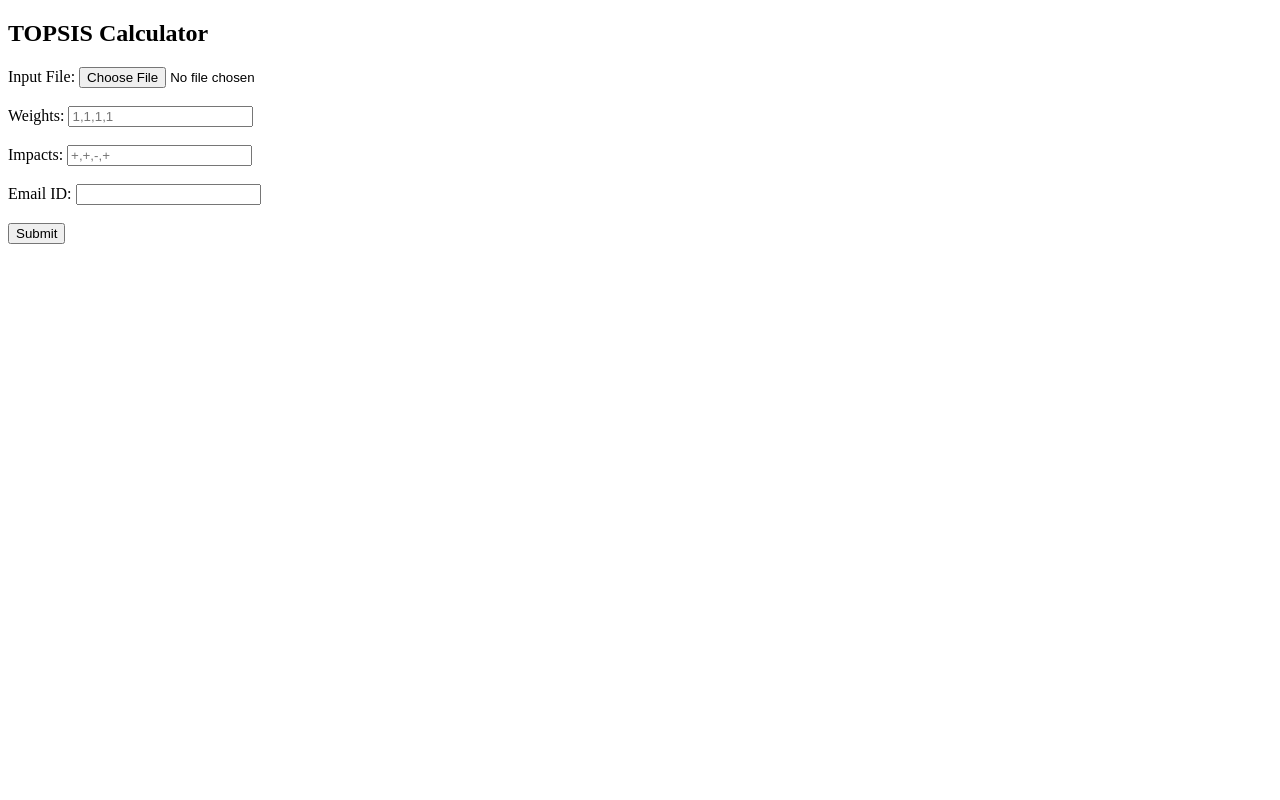
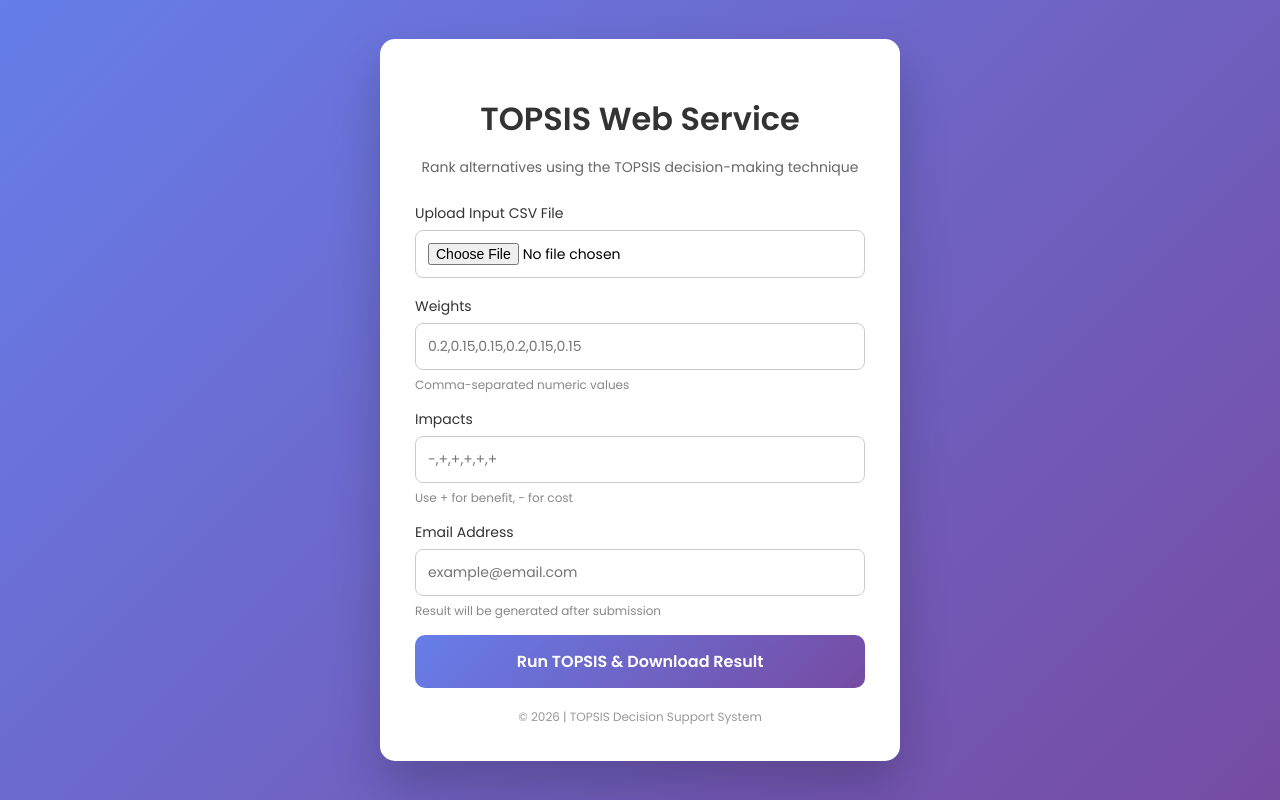
Before and after one commit to Gurkirat90/Topsis-Web-Service, a Flask app: page / in a window 1280 px wide. Run offline with Flask 3, Linux system fonts and the light colour scheme.

Commit message:
Update index.html

```diff
--- a/templates/index.html
+++ b/templates/index.html
@@ -1,25 +1,135 @@
 <!DOCTYPE html>
-<html>
+<html lang="en">
 <head>
-    <title>TOPSIS Web Service</title>
+    <meta charset="UTF-8">
+    <title>TOPSIS Decision Support System</title>
+    <meta name="viewport" content="width=device-width, initial-scale=1.0">
+
+    <!-- Google Font -->
+    <link href="https://fonts.googleapis.com/css2?family=Poppins:wght@300;400;600&display=swap" rel="stylesheet">
+
+    <style>
+        * {
+            box-sizing: border-box;
+            font-family: 'Poppins', sans-serif;
+        }
+
+        body {
+            margin: 0;
+            min-height: 100vh;
+            background: linear-gradient(135deg, #667eea, #764ba2);
+            display: flex;
+            align-items: center;
+            justify-content: center;
+        }
+
+        .container {
+            background: #ffffff;
+            width: 100%;
+            max-width: 520px;
+            padding: 35px;
+            border-radius: 15px;
+            box-shadow: 0 25px 50px rgba(0,0,0,0.2);
+        }
+
+        h1 {
+            text-align: center;
+            color: #333;
+            margin-bottom: 10px;
+        }
+
+        p {
+            text-align: center;
+            font-size: 14px;
+            color: #666;
+            margin-bottom: 25px;
+        }
+
+        label {
+            font-size: 14px;
+            font-weight: 500;
+            color: #333;
+            display: block;
+            margin-bottom: 6px;
+        }
+
+        input[type="file"],
+        input[type="text"],
+        input[type="email"] {
+            width: 100%;
+            padding: 12px;
+            margin-bottom: 18px;
+            border-radius: 8px;
+            border: 1px solid #ccc;
+            font-size: 14px;
+        }
+
+        input:focus {
+            outline: none;
+            border-color: #667eea;
+        }
+
+        .hint {
+            font-size: 12px;
+            color: #888;
+            margin-top: -12px;
+            margin-bottom: 15px;
+        }
+
+        button {
+            width: 100%;
+            padding: 14px;
+            background: linear-gradient(135deg, #667eea, #764ba2);
+            color: #fff;
+            font-size: 16px;
+            border: none;
+            border-radius: 10px;
+            cursor: pointer;
+            font-weight: 600;
+            transition: transform 0.2s ease, box-shadow 0.2s ease;
+        }
+
+        button:hover {
+            transform: translateY(-2px);
+            box-shadow: 0 10px 25px rgba(102, 126, 234, 0.4);
+        }
+
+        footer {
+            text-align: center;
+            font-size: 12px;
+            color: #999;
+            margin-top: 20px;
+        }
+    </style>
 </head>
+
 <body>
-    <h2>TOPSIS Calculator</h2>
+    <div class="container">
+        <h1>TOPSIS Web Service</h1>
+        <p>Rank alternatives using the TOPSIS decision-making technique</p>
 
-    <form method="post" enctype="multipart/form-data">
-        <label>Input File:</label>
-        <input type="file" name="file" required><br><br>
+        <form method="POST" enctype="multipart/form-data">
+            <label>Upload Input CSV File</label>
+            <input type="file" name="file" accept=".csv,.xlsx" required>
 
-        <label>Weights:</label>
-        <input type="text" name="weights" placeholder="1,1,1,1" required><br><br>
+            <label>Weights</label>
+            <input type="text" name="weights" placeholder="0.2,0.15,0.15,0.2,0.15,0.15" required>
+            <div class="hint">Comma-separated numeric values</div>
 
-        <label>Impacts:</label>
-        <input type="text" name="impacts" placeholder="+,+,-,+" required><br><br>
+            <label>Impacts</label>
+            <input type="text" name="impacts" placeholder="-,+,+,+,+,+" required>
+            <div class="hint">Use + for benefit, - for cost</div>
 
-        <label>Email ID:</label>
-        <input type="email" name="email" required><br><br>
+            <label>Email Address</label>
+            <input type="email" name="email" placeholder="example@email.com" required>
+            <div class="hint">Result will be generated after submission</div>
 
-        <button type="submit">Submit</button>
-    </form>
+            <button type="submit">Run TOPSIS & Download Result</button>
+        </form>
+
+        <footer>
+            © 2026 | TOPSIS Decision Support System
+        </footer>
+    </div>
 </body>
 </html>
```
